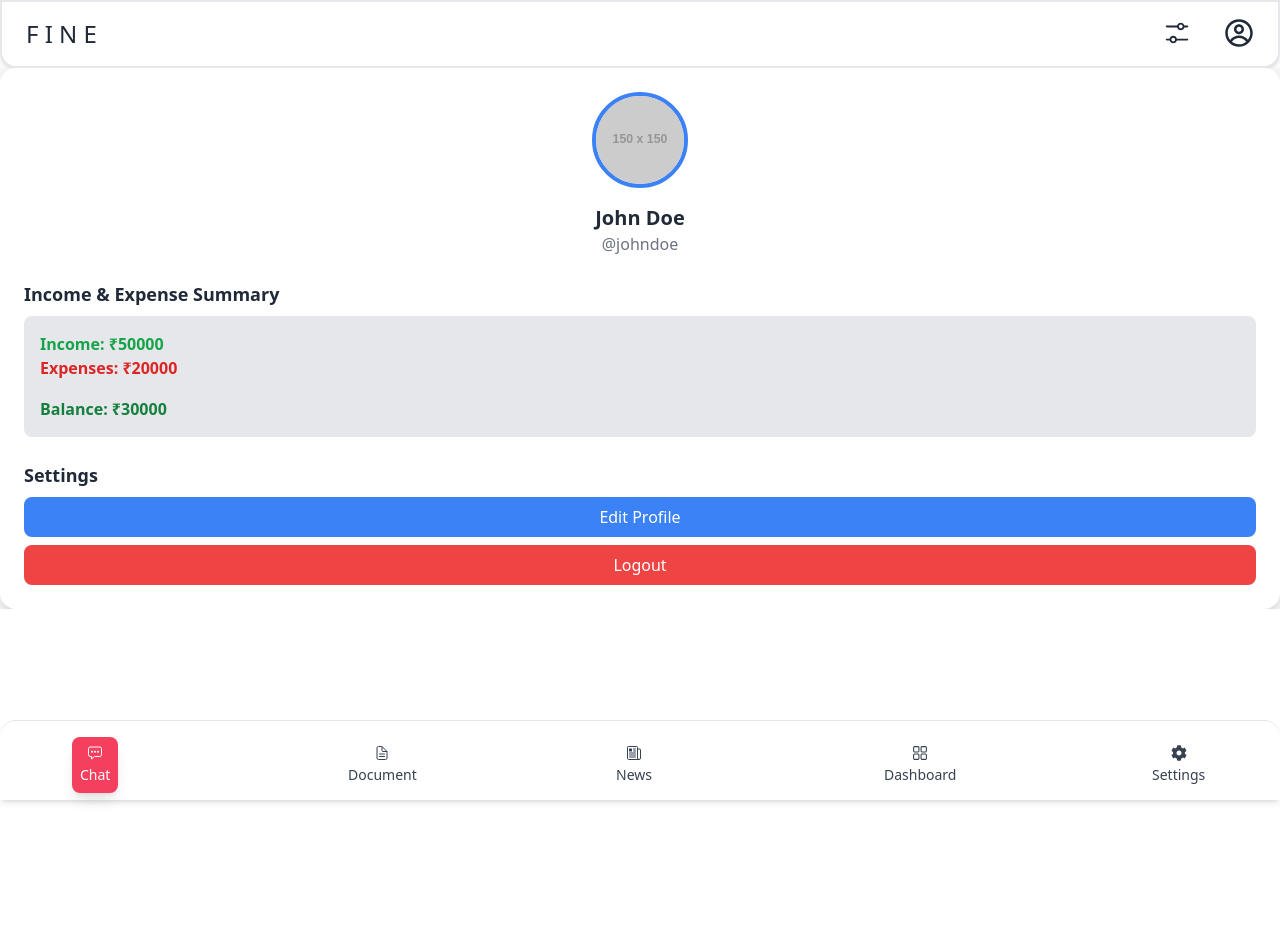
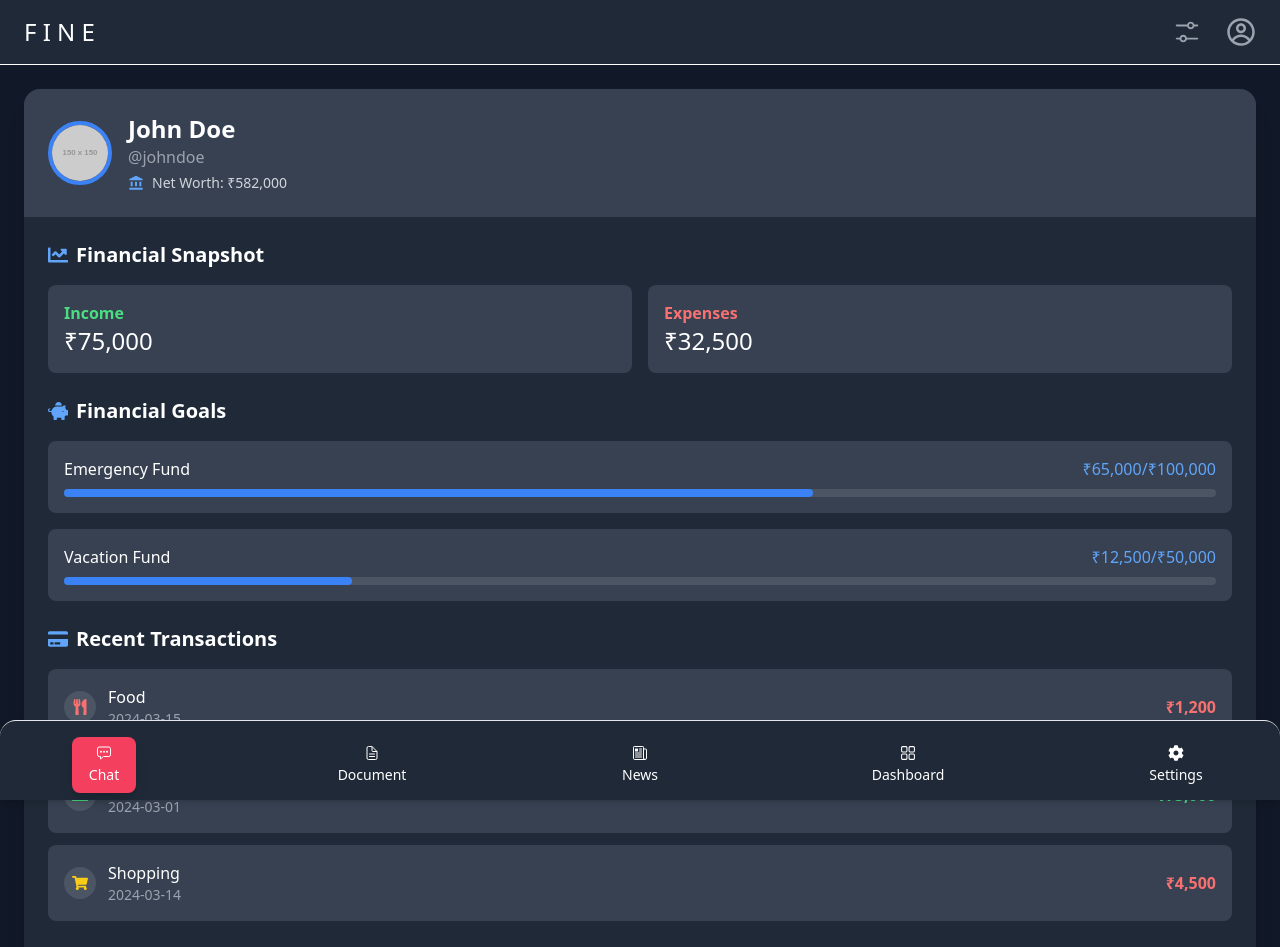
Before and after one commit to Minhajul-Abidin/personal-finance-app, a React (Vite) app in the folder Frontend/: page /profile in a window 1280 px wide. Shown: the top 947 px of the page. Before the commit the page ends 800 px from the top, so only its background shows below. Built offline with nearby package versions, Linux system fonts and the light colour scheme.

Commit message:
feat: implement document upload and processing feature with loading state

```diff
--- a/Frontend/src/App.jsx
+++ b/Frontend/src/App.jsx
@@ -10,7 +10,7 @@ import Dashboard from "./pages/Dashboard";
 
 function App() {
   return (
-    <div>
+    <div className="">
       <BrowserRouter>
         <Header />
         <Routes>
--- a/Frontend/src/components/Header.jsx
+++ b/Frontend/src/components/Header.jsx
@@ -1,16 +1,30 @@
 import { VscSettings } from "react-icons/vsc";
 import { CgProfile } from "react-icons/cg";
+
 function Header() {
   return (
-    <div className="flex flex-row border-2 justify-between w-full max-h-[4.4rem] px-6 py-3 bg-white shadow-md rounded-b-2xl sm:max-h-[5rem] sm:py-4">
-      <div className="flex flex-row text-2xl font-extralight">
-        <a href="/">F I N E</a>
+    <div className="flex flex-row justify-between items-center w-full max-h-[4.4rem] px-6 py-3 bg-gray-800 shadow-md border-b border-white sm:max-h-[5rem] sm:py-4">
+      {/* Logo */}
+      <div className="flex flex-row text-2xl font-extralight text-white">
+        <a href="/" className="hover:text-gray-300 transition-colors">
+          F I N E
+        </a>
       </div>
-      <div className="flex flex-row gap-8 text-3xl font-thin">
-        <a href="/settings">
+
+      {/* Icons */}
+      <div className="flex flex-row gap-6 text-3xl text-gray-400">
+        <a
+          href="/settings"
+          className="hover:text-white transition-colors"
+          title="Settings"
+        >
           <VscSettings />
         </a>
-        <a href="/profile">
+        <a
+          href="/profile"
+          className="hover:text-white transition-colors"
+          title="Profile"
+        >
           <CgProfile />
         </a>
       </div>
--- a/Frontend/src/components/Navigation.jsx
+++ b/Frontend/src/components/Navigation.jsx
@@ -21,9 +21,9 @@ const Navigation = () => {
   const navigate = useNavigate();
 
   return (
-    <div className="fixed bottom-0 left-0 w-full max-h-[4.4rem] px-6 py-3 bg-white border-t shadow-md rounded-t-2xl sm:max-h-[5rem] sm:py-4">
+    <div className="fixed bottom-0 left-0 w-full max-h-[4.4rem] px-6 py-3 bg-gray-800 border-t shadow-md rounded-t-2xl sm:max-h-[5rem] sm:py-4">
       {/* Navigation Menu */}
-      <ul className="flex justify-between w-full px-4 sm:px-6 md:px-8 lg:px-12">
+      <ul className="flex justify-between w-full px-auto sm:px-6 md:px-8 lg:px-12">
         {Menus.map((menu, i) => (
           <li key={i} className="w-16 text-center">
             <button
@@ -31,7 +31,7 @@ const Navigation = () => {
                 setActive(i);
                 navigate(menu.path);
               }}
-              className={`flex flex-col items-center p-2 rounded-lg transition-all duration-300
+              className={`flex flex-col items-center p-2 w-full rounded-lg transition-all duration-300 text-white
                 ${
                   active === i
                     ? "bg-rose-500 text-white shadow-lg"
--- a/Frontend/src/pages/Document.jsx
+++ b/Frontend/src/pages/Document.jsx
@@ -1,5 +1,120 @@
-function Document() {
-  return <div>Document</div>;
-}
+import { useState } from "react";
+
+const Document = () => {
+  const [file, setFile] = useState(null);
+  const [isLoading, setIsLoading] = useState(false);
+
+  // Handle file input change
+  const handleFileChange = (event) => {
+    const selectedFile = event.target.files[0];
+    if (selectedFile) {
+      setFile(selectedFile);
+    }
+  };
+
+  // Handle form submission
+  const handleSubmit = () => {
+    if (!file) {
+      alert("Please select a file first!");
+      return;
+    }
+
+    setIsLoading(true); // Show loading state
+
+    // Simulate document processing
+    setTimeout(() => {
+      setIsLoading(false); // Hide loading state
+      alert(`Document "${file.name}" has been processed!`); // Simulate completion
+      setFile(null); // Reset file input
+    }, 3000);
+  };
+
+  return (
+    <div className="flex flex-col h-screen bg-gray-900 text-white pb-20">
+      {/* Header */}
+      <div className="bg-gray-800 p-4 border-b border-gray-700">
+        <h1 className="text-xl font-semibold">
+          Document Summarization & Analysis
+        </h1>
+      </div>
+
+      {/* Upload Area */}
+      <div className="flex-1 flex items-center justify-center p-4">
+        <div className="bg-gray-800 p-8 rounded-lg border-2 border-dashed border-gray-600 text-center max-w-md w-full">
+          {/* Upload Icon */}
+          <svg
+            className="w-12 h-12 mx-auto text-gray-400 mb-4"
+            fill="none"
+            stroke="currentColor"
+            viewBox="0 0 24 24"
+            xmlns="http://www.w3.org/2000/svg"
+          >
+            <path
+              strokeLinecap="round"
+              strokeLinejoin="round"
+              strokeWidth="2"
+              d="M4 16v1a3 3 0 003 3h10a3 3 0 003-3v-1m-4-8l-4-4m0 0L8 8m4-4v12"
+            ></path>
+          </svg>
+
+          {/* Upload Text */}
+          <p className="text-gray-400 mb-4">
+            Drag & drop your document here or
+          </p>
+
+          {/* File Input */}
+          <input
+            type="file"
+            id="fileInput"
+            className="hidden"
+            accept=".pdf,.doc,.docx,.txt"
+            onChange={handleFileChange}
+          />
+          <label
+            htmlFor="fileInput"
+            className="bg-blue-600 text-white px-4 py-2 rounded-lg hover:bg-blue-700 transition-colors cursor-pointer"
+          >
+            Browse Files
+          </label>
+
+          {/* Supported Formats */}
+          <p className="text-gray-500 text-sm mt-4">
+            Supported formats: PDF, DOC, DOCX, TXT
+          </p>
+
+          {/* Selected File Name */}
+          {file && (
+            <p className="text-gray-400 mt-4">
+              Selected file: <span className="font-semibold">{file.name}</span>
+            </p>
+          )}
+        </div>
+      </div>
+
+      {/* Submit Button */}
+      <div className="bg-gray-800 p-4 border-t border-gray-700">
+        <button
+          onClick={handleSubmit}
+          disabled={!file || isLoading}
+          className="w-full bg-blue-600 text-white px-4 py-2 rounded-lg hover:bg-blue-700 transition-colors disabled:bg-gray-600 disabled:cursor-not-allowed"
+        >
+          {isLoading ? "Processing..." : "Analyze Document"}
+        </button>
+      </div>
+
+      {/* Loading State */}
+      {isLoading && (
+        <div className="fixed inset-0 bg-gray-900 bg-opacity-75 flex items-center justify-center">
+          <div className="bg-gray-800 p-8 rounded-lg text-center">
+            <p className="text-xl font-semibold mb-4">
+              Processing your document...
+            </p>
+            <div className="animate-spin rounded-full h-12 w-12 border-b-2 border-blue-600 mx-auto"></div>
+          </div>
+        </div>
+      )}
+    </div>
+  );
+};
 
 export default Document;
--- a/Frontend/src/pages/Profile.jsx
+++ b/Frontend/src/pages/Profile.jsx
@@ -1,49 +1,175 @@
+import {
+  FaPiggyBank,
+  FaCreditCard,
+  FaChartLine,
+  FaShoppingCart,
+  FaUtensils,
+} from "react-icons/fa";
+import { MdSecurity, MdAccountBalance } from "react-icons/md";
+
 const Profile = () => {
-  // Dummy data (Replace this with actual data from your backend)
-  const income = 50000; // Example income
-  const expenses = 20000; // Example total expenses
-  const balance = income - expenses;
+  // Dummy data
+  const user = {
+    name: "John Doe",
+    username: "@johndoe",
+    income: 75000,
+    expenses: 32500,
+    balance: 42500,
+    accountNumber: "•••• 6789",
+    creditLimit: 150000,
+    netWorth: 582000,
+  };
+
+  const financialGoals = [
+    { name: "Emergency Fund", target: 100000, current: 65000 },
+    { name: "Vacation Fund", target: 50000, current: 12500 },
+  ];
+
+  const recentTransactions = [
+    { id: 1, category: "Food", amount: -1200, date: "2024-03-15" },
+    { id: 2, category: "Salary", amount: 75000, date: "2024-03-01" },
+    { id: 3, category: "Shopping", amount: -4500, date: "2024-03-14" },
+  ];
 
   return (
-    <div className="flex justify-center items-center w-full bg-gray-100">
-      <div className="bg-white w-full p-6 rounded-2xl shadow-lg">
-        {/* Profile Section */}
-        <div className="flex flex-col items-center">
+    <div className="bg-gray-900 p-4 pb-20 sm:p-6">
+      <div className="w-full mx-auto pb-20 bg-gray-800 rounded-2xl shadow-xl overflow-hidden">
+        {/* Profile Header */}
+        <div className="p-6 bg-gray-700 flex items-center gap-4">
           <img
-            className="w-24 h-24 rounded-full border-4 border-blue-500"
+            className="w-16 h-16 rounded-full border-4 border-blue-500"
             src="https://via.placeholder.com/150"
             alt="Profile"
           />
-          <h2 className="mt-4 text-xl font-semibold">John Doe</h2>
-          <p className="text-gray-500">@johndoe</p>
-        </div>
-
-        {/* Income & Expense Summary */}
-        <div className="mt-6">
-          <h3 className="text-lg font-semibold">Income & Expense Summary</h3>
-          <div className="mt-2 bg-gray-200 p-4 rounded-lg">
-            <p className="text-green-600 font-semibold">Income: ₹{income}</p>
-            <p className="text-red-600 font-semibold">Expenses: ₹{expenses}</p>
-            <hr className="my-2" />
-            <p
-              className={`font-semibold ${
-                balance >= 0 ? "text-green-700" : "text-red-700"
-              }`}
-            >
-              Balance: ₹{balance}
-            </p>
+          <div>
+            <h2 className="text-2xl font-bold text-white">{user.name}</h2>
+            <p className="text-gray-400">{user.username}</p>
+            <div className="flex items-center gap-2 mt-1">
+              <MdAccountBalance className="text-blue-400" />
+              <span className="text-gray-300 text-sm">
+                Net Worth: ₹{user.netWorth.toLocaleString()}
+              </span>
+            </div>
           </div>
         </div>
 
-        {/* Settings */}
-        <div className="mt-6">
-          <h3 className="text-lg font-semibold">Settings</h3>
-          <button className="mt-2 w-full bg-blue-500 text-white py-2 rounded-lg hover:bg-blue-600">
-            Edit Profile
-          </button>
-          <button className="mt-2 w-full bg-red-500 text-white py-2 rounded-lg hover:bg-red-600">
-            Logout
-          </button>
+        {/* Main Content */}
+        <div className="p-6 space-y-6">
+          {/* Financial Snapshot */}
+          <div className="space-y-4">
+            <h3 className="text-xl font-semibold text-white flex items-center gap-2">
+              <FaChartLine className="text-blue-400" /> Financial Snapshot
+            </h3>
+            <div className="grid grid-cols-2 gap-4">
+              <div className="bg-gray-700 p-4 rounded-lg">
+                <p className="text-green-400 font-semibold">Income</p>
+                <p className="text-white text-2xl">
+                  ₹{user.income.toLocaleString()}
+                </p>
+              </div>
+              <div className="bg-gray-700 p-4 rounded-lg">
+                <p className="text-red-400 font-semibold">Expenses</p>
+                <p className="text-white text-2xl">
+                  ₹{user.expenses.toLocaleString()}
+                </p>
+              </div>
+            </div>
+          </div>
+
+          {/* Financial Goals */}
+          <div className="space-y-4">
+            <h3 className="text-xl font-semibold text-white flex items-center gap-2">
+              <FaPiggyBank className="text-blue-400" /> Financial Goals
+            </h3>
+            {financialGoals.map((goal, index) => (
+              <div key={index} className="bg-gray-700 p-4 rounded-lg">
+                <div className="flex justify-between mb-2">
+                  <span className="text-white">{goal.name}</span>
+                  <span className="text-blue-400">
+                    ₹{goal.current.toLocaleString()}/₹
+                    {goal.target.toLocaleString()}
+                  </span>
+                </div>
+                <div className="w-full bg-gray-600 rounded-full h-2">
+                  <div
+                    className="bg-blue-500 h-2 rounded-full"
+                    style={{ width: `${(goal.current / goal.target) * 100}%` }}
+                  ></div>
+                </div>
+              </div>
+            ))}
+          </div>
+
+          {/* Recent Transactions */}
+          <div className="space-y-4">
+            <h3 className="text-xl font-semibold text-white flex items-center gap-2">
+              <FaCreditCard className="text-blue-400" /> Recent Transactions
+            </h3>
+            <div className="space-y-3">
+              {recentTransactions.map((transaction) => (
+                <div
+                  key={transaction.id}
+                  className="bg-gray-700 p-4 rounded-lg flex items-center justify-between hover:bg-gray-600 transition-colors"
+                >
+                  <div className="flex items-center gap-3">
+                    <div className="p-2 rounded-full bg-gray-600">
+                      {transaction.amount > 0 ? (
+                        <FaChartLine className="text-green-400" />
+                      ) : transaction.category === "Food" ? (
+                        <FaUtensils className="text-red-400" />
+                      ) : (
+                        <FaShoppingCart className="text-yellow-400" />
+                      )}
+                    </div>
+                    <div>
+                      <p className="text-white">{transaction.category}</p>
+                      <p className="text-gray-400 text-sm">
+                        {transaction.date}
+                      </p>
+                    </div>
+                  </div>
+                  <p
+                    className={`font-semibold ${
+                      transaction.amount > 0 ? "text-green-400" : "text-red-400"
+                    }`}
+                  >
+                    ₹{Math.abs(transaction.amount).toLocaleString()}
+                  </p>
+                </div>
+              ))}
+            </div>
+          </div>
+
+          {/* Account Security */}
+          <div className="space-y-4">
+            <h3 className="text-xl font-semibold text-white flex items-center gap-2">
+              <MdSecurity className="text-blue-400" /> Account Security
+            </h3>
+            <div className="bg-gray-700 p-4 rounded-lg space-y-4">
+              <div className="flex justify-between items-center">
+                <span className="text-gray-300">Linked Account</span>
+                <span className="text-white">
+                  •••• {user.accountNumber.slice(-4)}
+                </span>
+              </div>
+              <div className="flex justify-between items-center">
+                <span className="text-gray-300">Credit Limit</span>
+                <span className="text-white">
+                  ₹{user.creditLimit.toLocaleString()}
+                </span>
+              </div>
+            </div>
+          </div>
+
+          {/* Action Buttons */}
+          <div className="grid grid-cols-2 gap-4">
+            <button className="bg-blue-600 text-white p-3 rounded-lg hover:bg-blue-700 transition-colors flex items-center justify-center gap-2">
+              <FaPiggyBank /> New Goal
+            </button>
+            <button className="bg-gray-700 text-white p-3 rounded-lg hover:bg-gray-600 transition-colors">
+              View Full Report
+            </button>
+          </div>
         </div>
       </div>
     </div>
```
